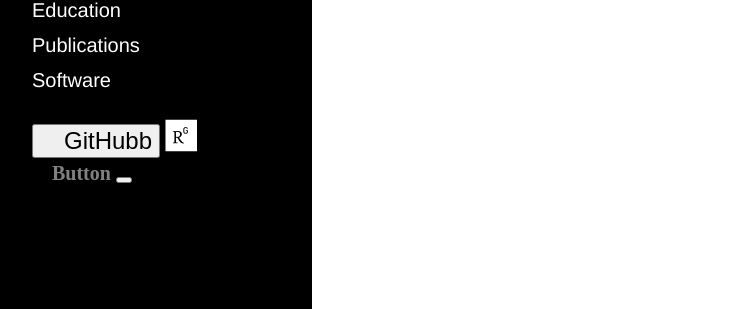
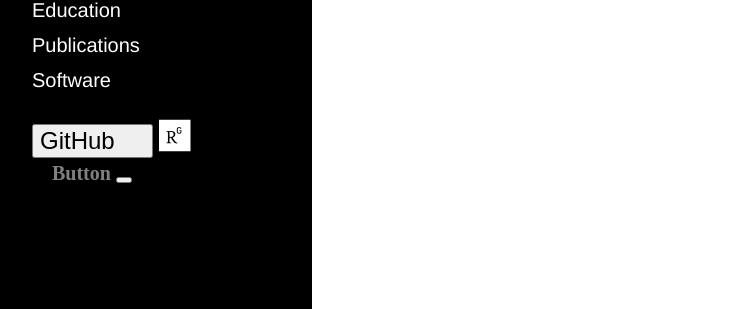
Before and after one commit to songweizhi/songweizhi.github.io, a Jekyll site: the page built from index.md, in a window 1280 px wide. Shown: the part 451-760 px from the top of the page, without its empty margins (8-760 px from the left). Built offline with Jekyll 4.4.1, drawn with Linux system fonts in a browser that asks for light colours; nearby versions of some CDN libraries.

Commit message:
Initial commit

```diff
--- a/_includes/social.html
+++ b/_includes/social.html
@@ -2,7 +2,7 @@
 
   {% if site.github_username %}
   <a href="https://github.com/songweizhi">
-    <button style="font-size:24px"> <i class="fa fa-github"></i>GitHubb</button>
+    <button style="font-size:24px">GitHub <i class="fa fa-github"></i></button>
   </a>
   {% endif %}
 
```
